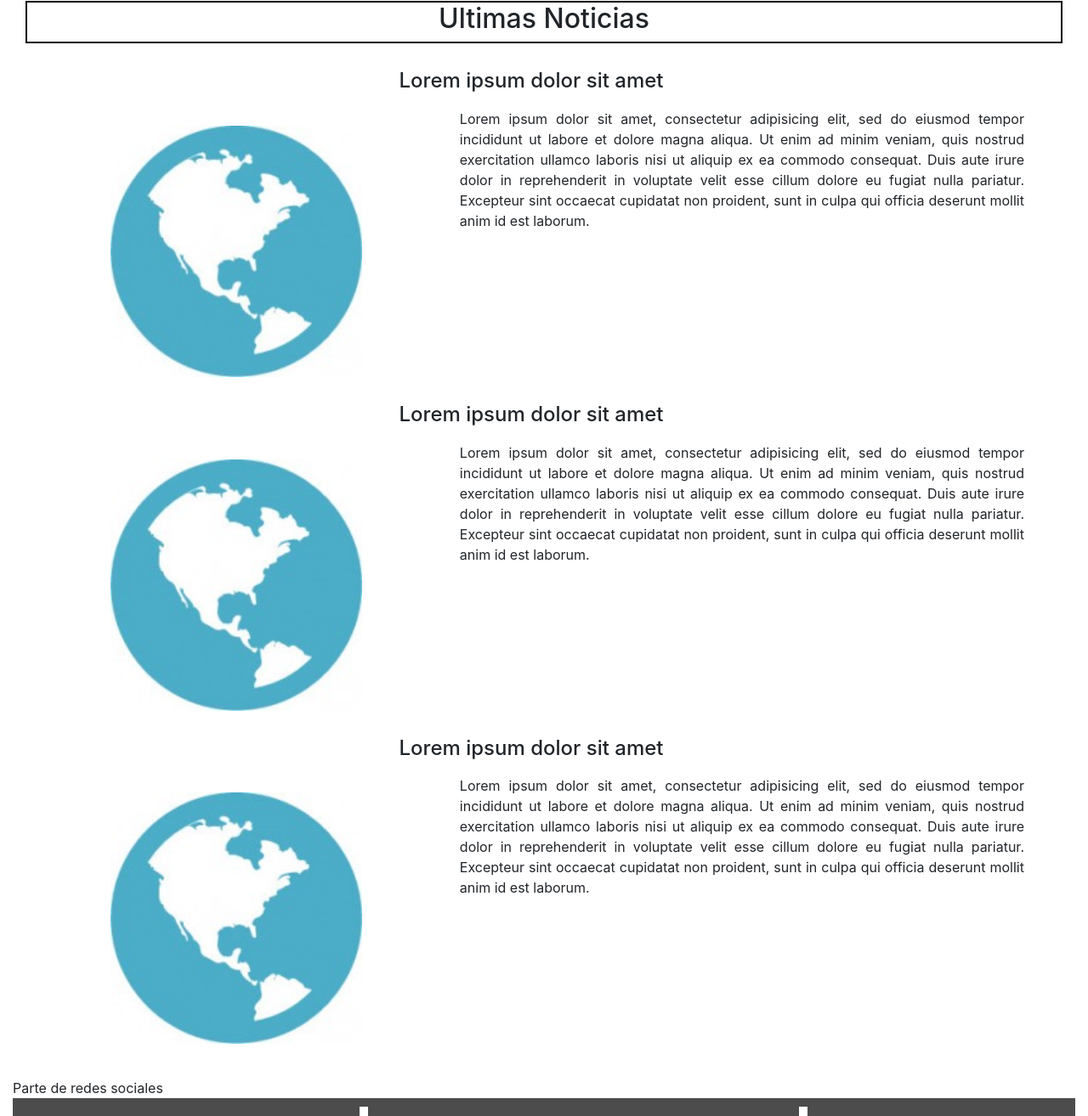
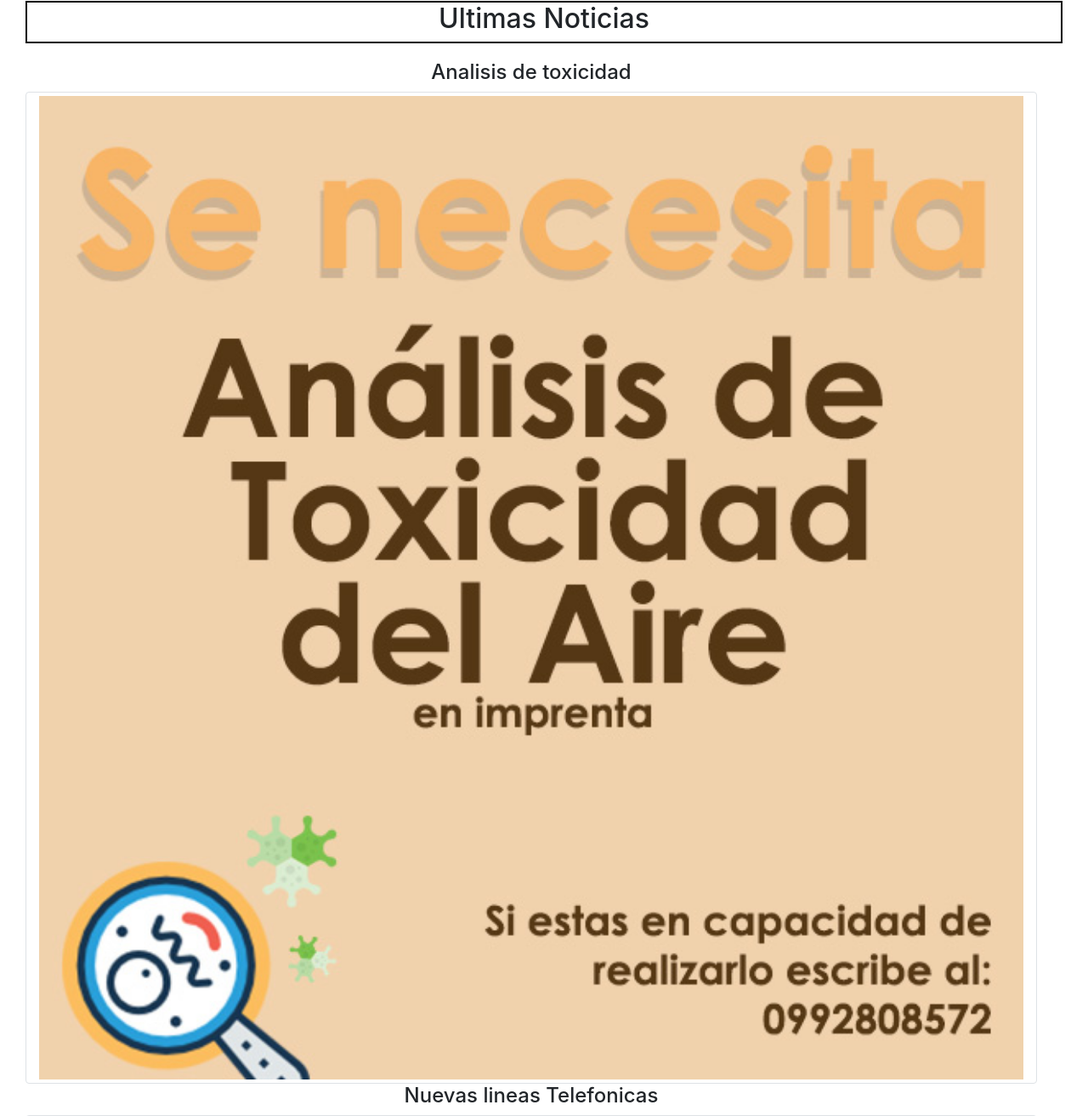
Before and after one commit to ManuelLecaro/DAWProyectoRepo, a PHP site: page /pag/noticias.html in a window 1280 px wide. Shown: the part 402-1716 px from the top of the page at 85% size. Run offline with PHP 8.4, Linux system fonts and the light colour scheme; some libraries are stand-ins or nearby versions.

Commit message:
agrenado imagenes en noticias.html y estilos

```diff
--- a/proyecto/css/noticias.css
+++ b/proyecto/css/noticias.css
@@ -4,9 +4,7 @@ header.titulo{
 section.noticias{
 	padding: 20px 0;
 }
-img.imagen{
-	padding: 20px 100px;
-}
-.titulo_noticias{
+
+p.titulo_noticias{
 	padding: 10px 0;
 }
--- a/proyecto/pag/noticias.html
+++ b/proyecto/pag/noticias.html
@@ -67,15 +67,16 @@
         </form>
       </div>
     </nav>
-    <section class="inferior container container-fluid">
+    <section class="inferior container container-fluid col-12">
       <div class="imagen_fondo row">
         <img class="img-fluid. mw-100 rounded"
-        src="../img/1.jpg" alt="imagen de fondo">
+        src="../img/j2.jpg" alt="imagen de fondo">
       </div>
-      <div class="centered contenido_imagen_fondo">
+      <div class="centered contenido_imagen_fondo col-12">
         <h2 class="display-1 container-fluid">FLEXOPRINT</h2>
         <h2 class="container-fluid">Etiquetados y Laminados Flexibles</h2>
-        <p class="text-center container-fluid"><span>Flexoprint C. LTDA</span> Novedades y eventos importantes recientes</p>
+        <p class="text-center container-fluid"><span>Flexoprint C. LTDA</span> Le ofrece los siguientes servicios.
+        </p>
       </div>
     </section><!--inferior-->
       <main class="container-fluid">
@@ -84,19 +85,14 @@
         </header>
         <section class="noticias container-fluid">
           <article class="row container-fluid">
-            <h4 class="col-xl-12 col-md-12 text-center titulo_noticias">Lorem ipsum dolor sit amet</h4>
-            <img class="col-xl-5 col-md-5 imagen" src="../img/observadores-200x200.jpg" alt="imagenes">
-            <p class="col-xl-7 col-md-7 text-justify">Lorem ipsum dolor sit amet, consectetur adipisicing elit, sed do eiusmod tempor incididunt ut labore et dolore magna aliqua. Ut enim ad minim veniam, quis nostrud exercitation ullamco laboris nisi ut aliquip ex ea commodo consequat. Duis aute irure dolor in reprehenderit in voluptate velit esse cillum dolore eu fugiat nulla pariatur. Excepteur sint occaecat cupidatat non proident, sunt in culpa qui officia deserunt mollit anim id est laborum.</p>
+            <h4 class="col-xl-12 col-md-12 text-center titulo_noticias ">Analisis de toxicidad</h4>
+            <img class="col-xl-12 col-md-12 imagen img-fluid img-thumbnail mw-100 rounded" src="../img/noticia1.jpg" alt="imagenes">
+
           </article>
           <article class="row container-fluid">
-            <h4 class="col-xl-12 col-md-12 text-center titulo_noticias">Lorem ipsum dolor sit amet</h4>
-            <img class="col-xl-5 col-md-5 imagen" src="../img/observadores-200x200.jpg" alt="imagenes">
-            <p class="col-xl-7 col-md-7 text-justify">Lorem ipsum dolor sit amet, consectetur adipisicing elit, sed do eiusmod tempor incididunt ut labore et dolore magna aliqua. Ut enim ad minim veniam, quis nostrud exercitation ullamco laboris nisi ut aliquip ex ea commodo consequat. Duis aute irure dolor in reprehenderit in voluptate velit esse cillum dolore eu fugiat nulla pariatur. Excepteur sint occaecat cupidatat non proident, sunt in culpa qui officia deserunt mollit anim id est laborum.</p>
-          </article>
-          <article class="row container-fluid">
-            <h4 class="col-xl-12 col-md-12 text-center titulo_noticias">Lorem ipsum dolor sit amet</h4>
-            <img class="col-xl-5 col-md-5 imagen" src="../img/observadores-200x200.jpg" alt="imagenes">
-            <p class="col-xl-7 col-md-7 text-justify">Lorem ipsum dolor sit amet, consectetur adipisicing elit, sed do eiusmod tempor incididunt ut labore et dolore magna aliqua. Ut enim ad minim veniam, quis nostrud exercitation ullamco laboris nisi ut aliquip ex ea commodo consequat. Duis aute irure dolor in reprehenderit in voluptate velit esse cillum dolore eu fugiat nulla pariatur. Excepteur sint occaecat cupidatat non proident, sunt in culpa qui officia deserunt mollit anim id est laborum.</p>
+            <h4 class="col-xl-12 col-md-12 text-center titulo_noticias">Nuevas lineas Telefonicas</h4>
+            <img class="col-xl-12 col-md-12 imagen img-fluid img-thumbnail mw-100 rounded" src="../img/noticias2.jpg" alt="imagenes">
+
           </article>
         </section>
 
```
Also changed, not shown: proyecto/img/noticia1.jpg (renamed from proyecto/img/PruebaDeToxicidad.jpg), proyecto/img/noticias2.jpg (added).
